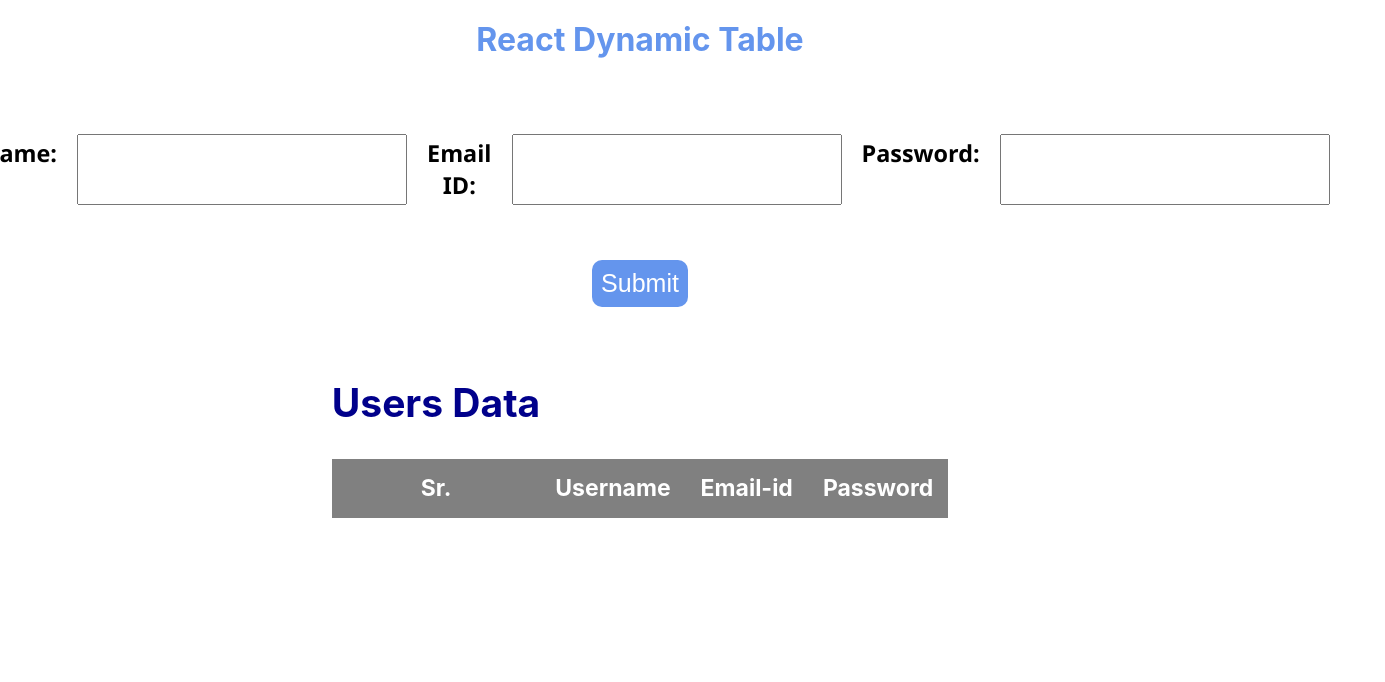
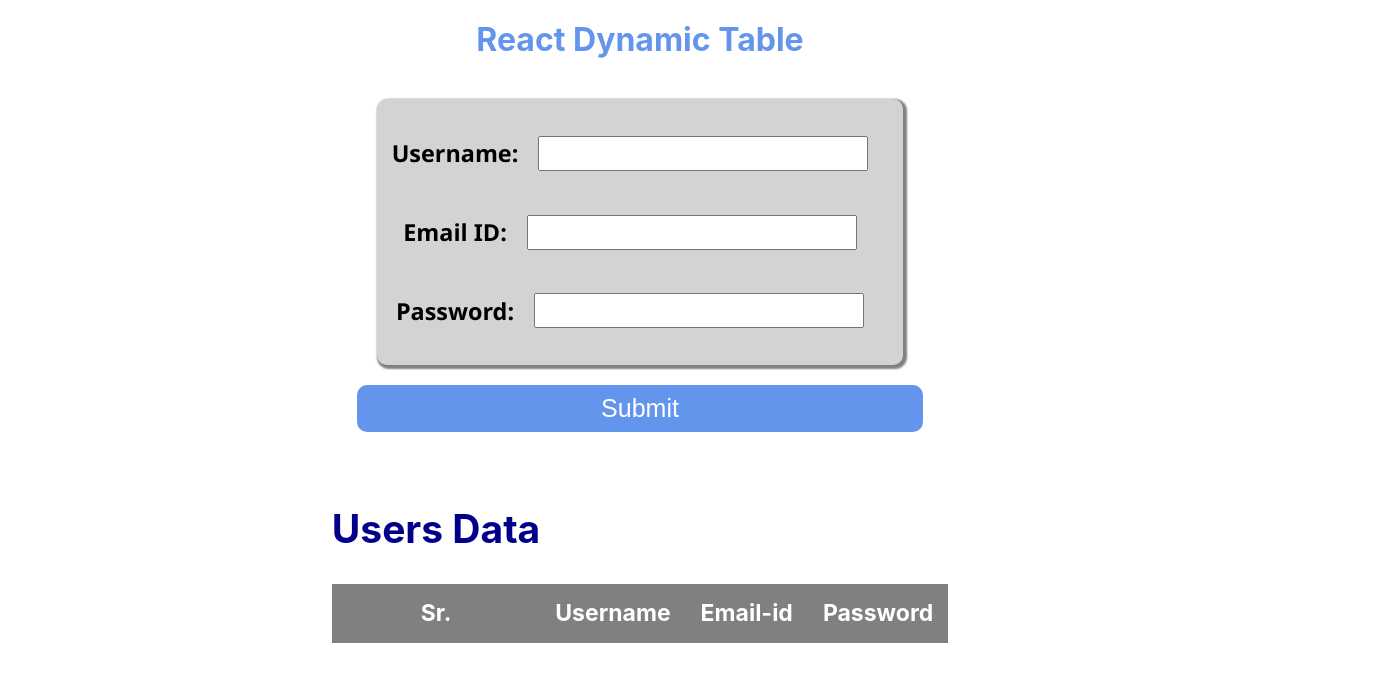
Before and after one commit to Divyanshi-Bansal/Dynamic-Table, a React (Create React App) app in the folder myapp/: page / in a window 1280 px wide. Shown: the top 682 px of the page, 1385 px wide, since content can reach past the window. Built offline with nearby package versions, Linux system fonts and the light colour scheme.

Commit message:
changing UI colors and adding more userfriendly UI (#1)

```diff
--- a/myapp/src/Components/UsersData.js
+++ b/myapp/src/Components/UsersData.js
@@ -1,52 +1,56 @@
-import React, { useState } from 'react';
-import '../assests/styles/Userdata.css';
+import React, { useState } from "react";
+import "../assests/styles/Userdata.css";
 
-export default function UserData(){
-
-    const [users , setUsers] = useState([]);
+export default function UserData() {
+  const [users, setUsers] = useState([]);
 
   const addData = () => {
-        let name = document.getElementById('name');
-        let email = document.getElementById('email');
-        let pwd = document.getElementById('pwd');
+    let name = document.getElementById("name");
+    let email = document.getElementById("email");
+    let pwd = document.getElementById("pwd");
 
-        if(name.value != '' && email.value != '' && pwd.vaue != ''){
+    if (name.value !== "" && email.value !== "" && pwd.vaue !== "") {
       var data = {
-                Sr:users.length +1,
-                Username:name.value,
-                Email:email.value,
-                password:pwd.value
-            }
+        Sr: users.length + 1,
+        Username: name.value,
+        Email: email.value,
+        password: pwd.value,
+      };
       setUsers(users.concat(data));
-            name.value = '';
-            email.value = '';
-            pwd.value = '';
-        }
-        else{
+      name.value = "";
+      email.value = "";
+      pwd.value = "";
+    } else {
       alert("enter values first!!");
     }
-
   };
 
-    return(
-        <div className='container'>
-
+  return (
+    <div className="container">
       <h1>React Dynamic Table</h1>
 
-            <div className='info'>
-                <div className='user-data'>
+      <div className="info">
+        <div className="user-data">
+          <div class="inputs">
             <h3>Username:</h3>
-                    <input type='text' id='name'/>
+            <input type="text" id="name" />
+          </div>
+          <div class="inputs">
             <h3>Email ID:</h3>
-                    <input type='text' id='email'/>
+            <input type="text" id="email" />
+          </div>
+          <div class="inputs">
             <h3>Password:</h3>
-                    <input type='password' id='pwd'/>
+            <input type="password" id="pwd" />
+          </div>
         </div>
         <button onClick={addData}>Submit</button>
       </div>
 
-            <table className='user-table'>
-                <thead><h2>Users Data</h2></thead>
+      <table className="user-table">
+        <thead>
+          <h2>Users Data</h2>
+        </thead>
         <tbody>
           <tr>
             <th>Sr.</th>
@@ -55,8 +59,8 @@ export default function UserData(){
             <th>Password</th>
           </tr>
 
-                    {users.map(data =>{
-                        return(
+          {users.map((data) => {
+            return (
               <tr>
                 <td>{data.Sr}</td>
                 <td>{data.Username}</td>
@@ -67,7 +71,6 @@ export default function UserData(){
           })}
         </tbody>
       </table>
-
     </div>
   );
 }
--- a/myapp/src/assests/styles/Userdata.css
+++ b/myapp/src/assests/styles/Userdata.css
@@ -3,6 +3,11 @@
     flex-direction: column;
     text-align: center;
     align-items: center;
+}
+
+.info{
+    display: flex;
+    flex-direction: column;
 }
 
 h1{
@@ -17,7 +22,16 @@ h1{
     padding: 15px;
     margin: 20px;
     display: flex;
-    flex-direction: row;
+    flex-direction: column;
+    background-color: rgb(211, 211, 211);
+    border-radius: 10px;
+    box-shadow: 2px 2px 2px 2px gray;
+}
+
+.inputs{
+    display: flex;
+    justify-content: center;
+    align-items: center;
 }
 
 input{
```
Also changed, not shown: 1 other file (tests, documents, lock files or other folders). Lines whose indentation alone changed are shown as unchanged.
